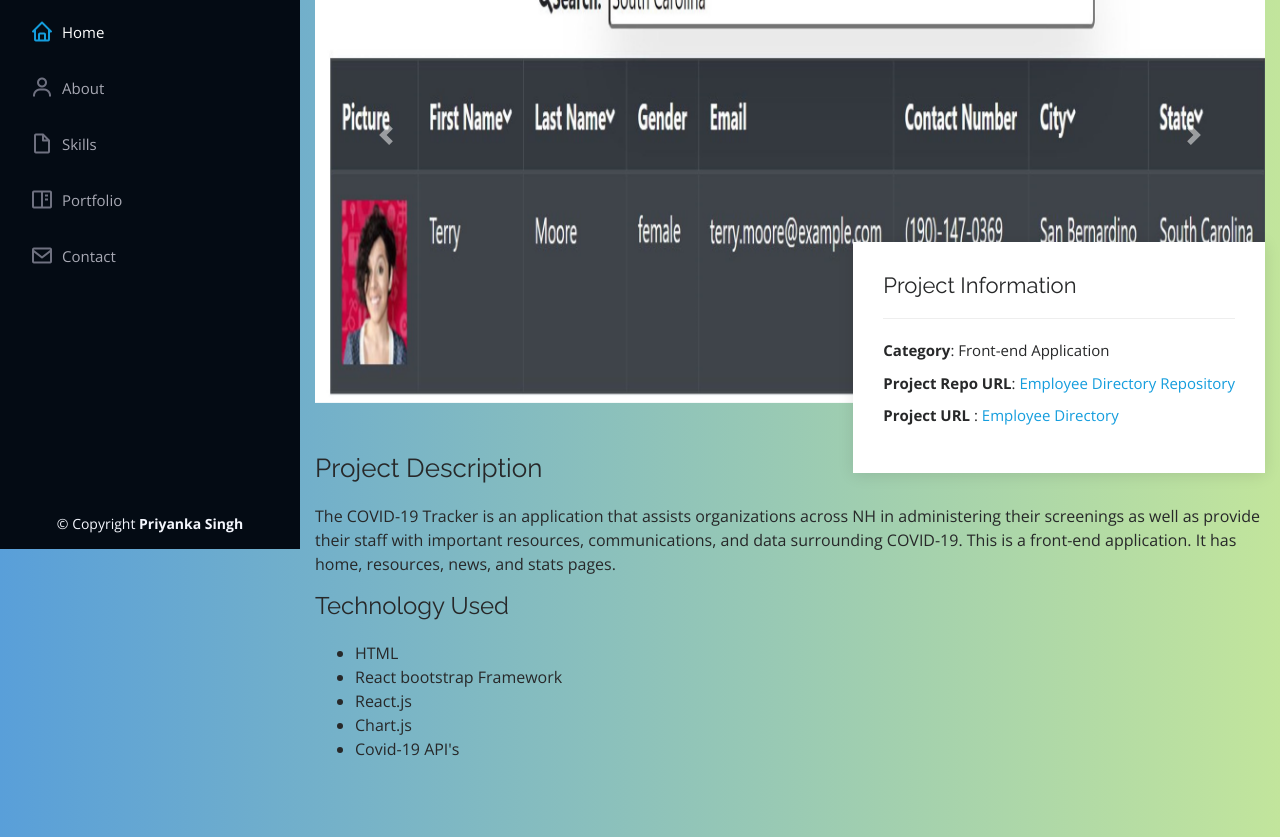
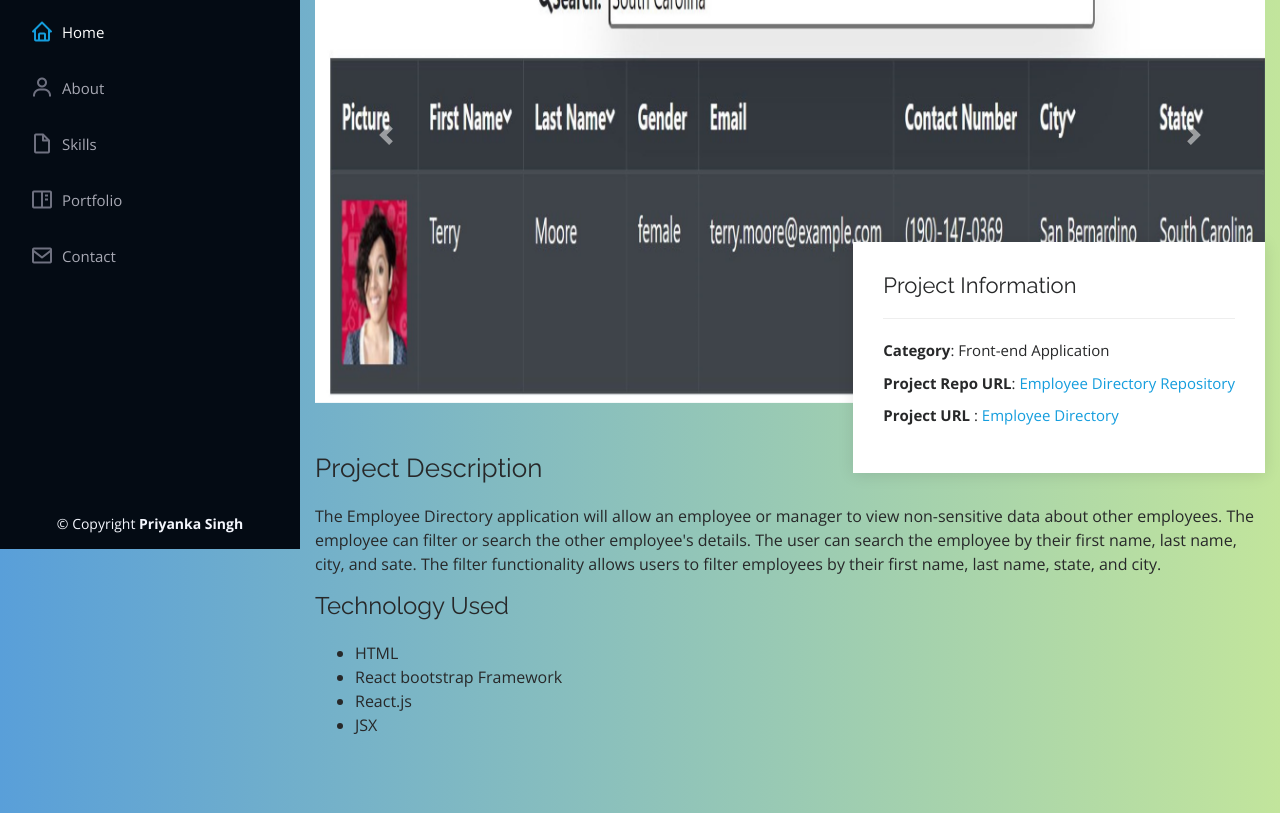
Before and after one commit to singhpri30/Portfolio_1, a plain HTML site: page employeeDirectory-details.html in a window 1280 px wide. Shown: the part 251-1088 px from the top of the page. After the commit the page ends 1064 px from the top, so only its background shows below. Drawn offline with nearby package versions, Linux system fonts and the light colour scheme.

Commit message:
updated new project details

```diff
--- a/employeeDirectory-details.html
+++ b/employeeDirectory-details.html
@@ -123,18 +123,14 @@
 
         <div class="portfolio-description">
           <h2>Project Description</h2>
-          <p>The COVID-19 Tracker is an application that assists organizations across NH in administering their
-            screenings as well as provide their staff with important resources, communications, and data surrounding
-            COVID-19.
-            This is a front-end application. It has home, resources, news, and stats pages.
+          <p>The Employee Directory application will allow an employee or manager to view non-sensitive data about other employees. The employee can filter or search the other employee's details. The user can search the employee by their first name, last name, city, and sate. The filter functionality allows users to filter employees by their first name, last name, state, and city.
           </p>
           <h4>Technology Used</h4>
           <ul>
             <li>HTML</li>
             <li>React bootstrap Framework</li>
             <li>React.js</li>
-            <li>Chart.js</li>
-            <li>Covid-19 API's</li>
+            <li>JSX</li>
           </ul>
         </div>
       </div>
```
